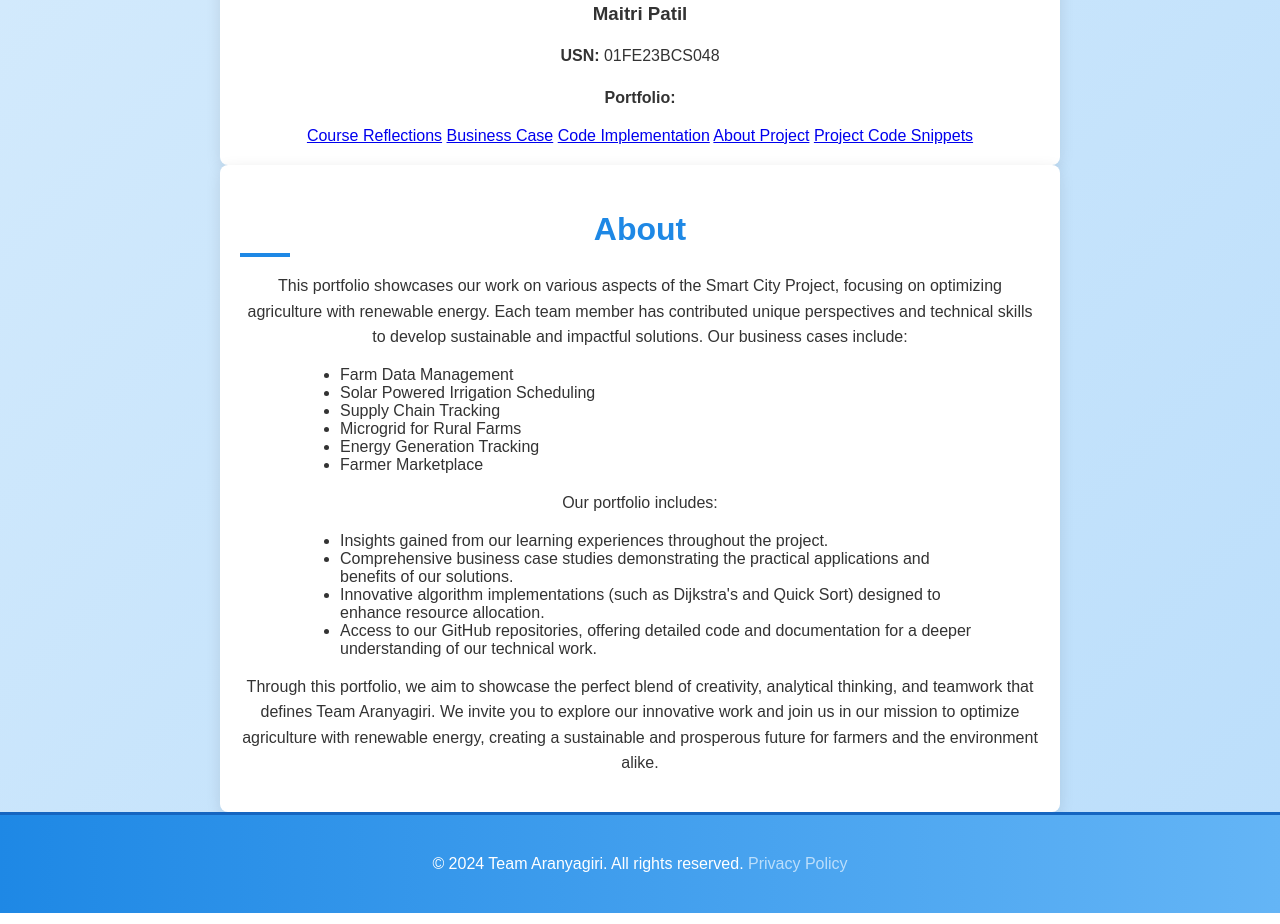
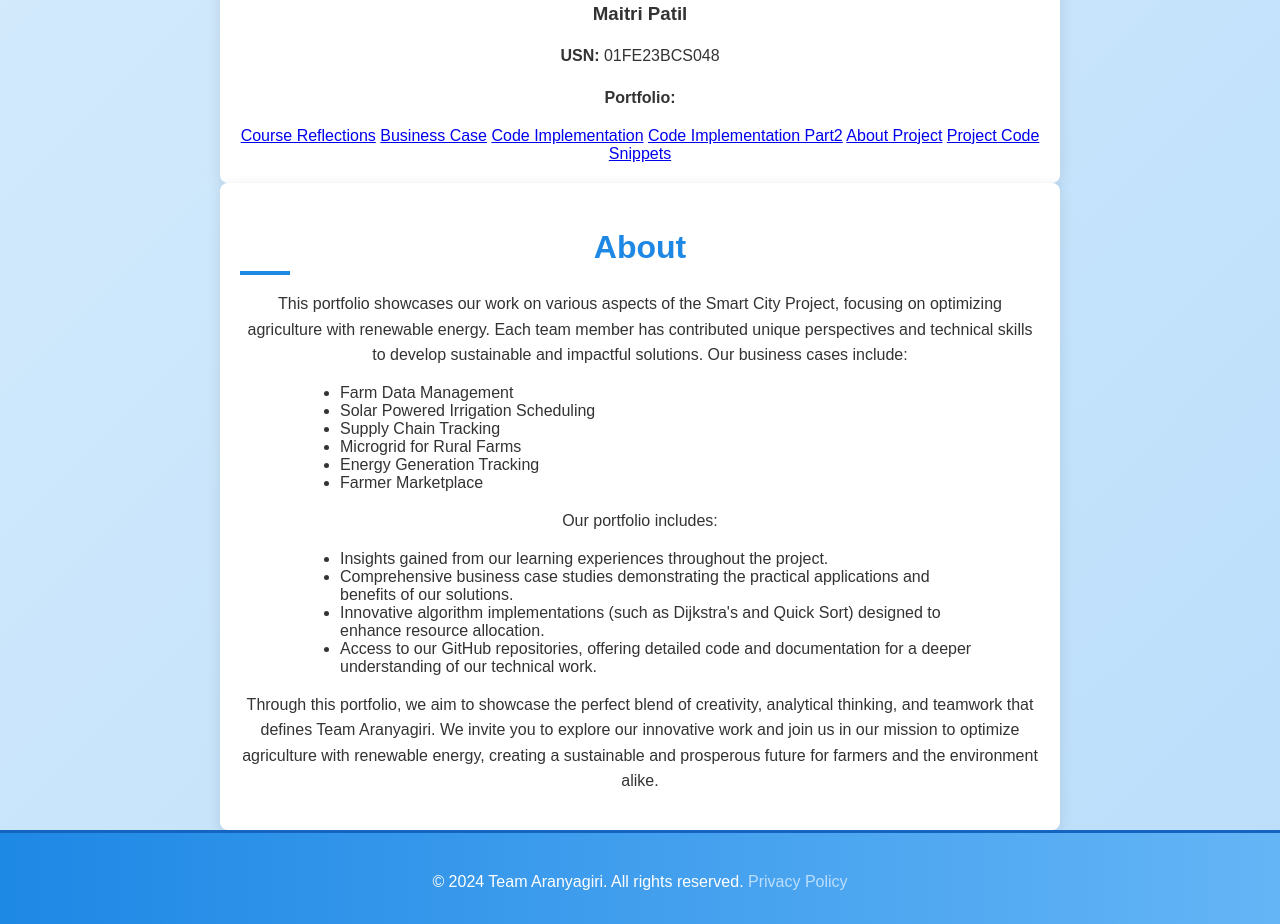
Before and after one commit to Maitripatil1407/Maitripatil1407.github.io, a plain HTML site: page index.html in a window 1280 px wide. Shown: the part 1613-2537 px from the top of the page. Drawn offline with Linux system fonts and the light colour scheme.

Commit message:
Update index.html

```diff
--- a/index.html
+++ b/index.html
@@ -144,6 +144,7 @@
                         <a href="course.html" class="button">Course Reflections</a>
                         <a href="busi.html" class="button">Business Case</a>
                         <a href="codeimp.html" class="button">Code Implementation</a>
+                        <a href="codeimpl2.html" class="button">Code Implementation Part2</a>
                         <a href="about.html" class="button">About Project</a>
                         <a href="concepts.html" class="button">Project Code Snippets</a>
                     </div>
```
